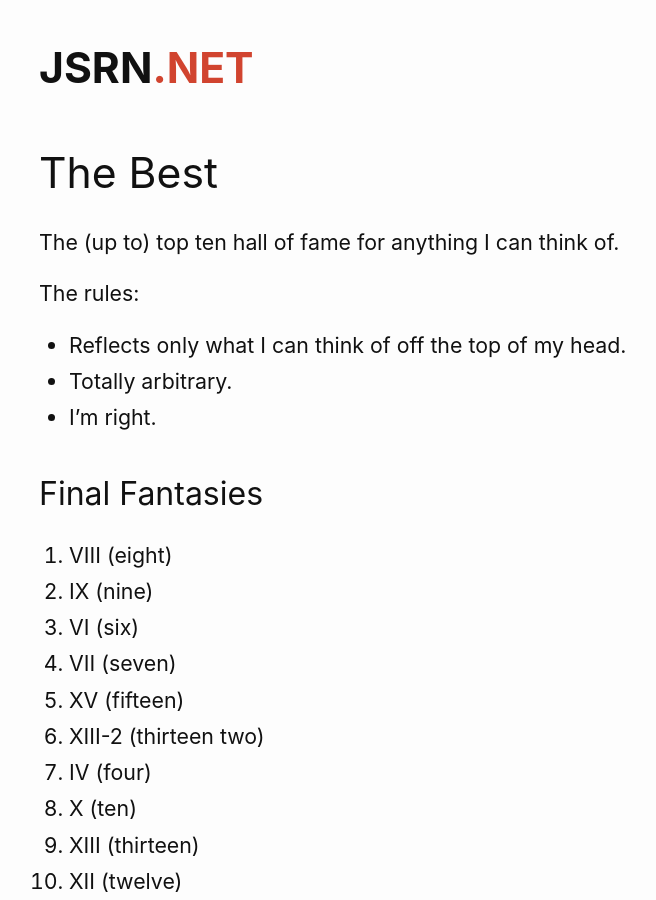
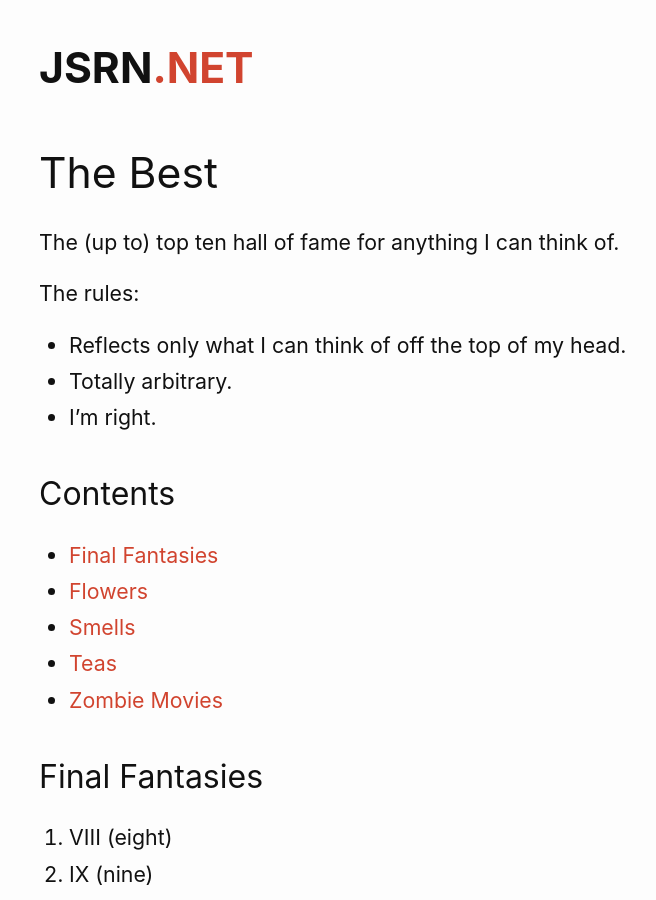
Before and after one commit to jsrn/jsrn.github.io, a Jekyll site: the page built from best.md, in a window 1280 px wide and 900 px high. Shown: the whole window, without its empty margins (281-937 px from the left). Built offline with Jekyll 4.4.1, drawn with Linux system fonts in a browser that asks for light colours; our own code applies the rules of GitHub Pages for plain Markdown files.

Commit message:
Links and ToC

```diff
--- a/best.md
+++ b/best.md
@@ -13,7 +13,15 @@
 * Totally arbitrary.
 * I'm right.
 
-## Final Fantasies
+<h2>Contents</h2>
+
+* [Final Fantasies](#final_fantasies)
+* [Flowers](#flowers)
+* [Smells](#smells)
+* [Teas](#teas)
+* [Zombie Movies](#zombie_movies)
+
+<h2 id="final_fantasies">Final Fantasies</h2>
 
 1. VIII (eight)
 1. IX (nine)
@@ -26,7 +34,7 @@
 1. XIII (thirteen)
 1. XII (twelve)
 
-## Flowers
+<h2 id="flowers">Flowers</h2>
 
 1. Foxglove
 1. Dahlia
@@ -46,7 +54,7 @@
 1. Fresh bread
 1. Coffee beans
 
-## Teas
+<h2 id="teas">Teas</h2>
 
 1. Teh tarik
 1. Yorkshire
@@ -59,7 +67,7 @@
 1. Masala chai
 1. PG Tips
 
-## Zombie Movies
+<h2 id="zombie_movies">Zombie Movies</h2>
 
 1. [One Cut Of The Dead](https://www.imdb.com/title/tt7914416/)
 1. [Dawn of the Dead (2004)](https://www.imdb.com/title/tt0363547/)
```
